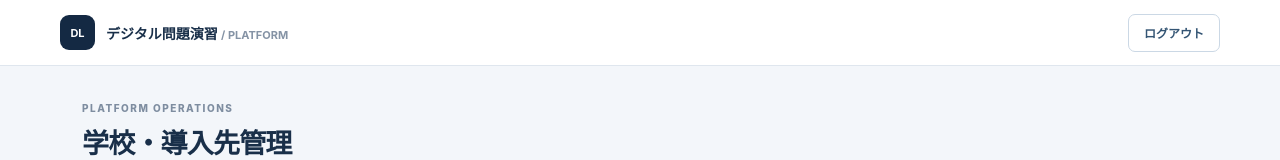
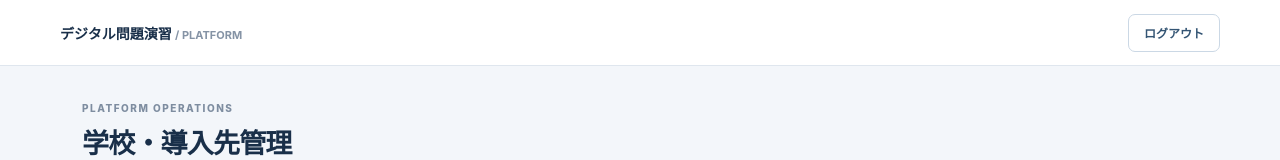
Before and after one commit to teikitesuto-tesutotaisakupurinto/digital-learning-system, a website: page public/platform/schools.html in a window 1280 px wide. Shown: the top 160 px of the page. Drawn offline with nearby package versions, Linux system fonts and the light colour scheme; no server answers.

Commit message:
Remove decorative platform logo mark

```diff
--- a/public/platform/schools.html
+++ b/public/platform/schools.html
@@ -18,7 +18,7 @@ table{width:100%;border-collapse:collapse;font-size:12px}th,td{text-align:left;p
 </style>
 </head>
 <body>
-<header class="top"><div class="brand"><span class="mark">DL</span><span>デジタル問題演習 <span class="muted">/ PLATFORM</span></span></div><button id="logout">ログアウト</button></header>
+<header class="top"><div class="brand"><span>デジタル問題演習 <span class="muted">/ PLATFORM</span></span></div><button id="logout">ログアウト</button></header>
 <main>
 <div class="eyebrow">PLATFORM OPERATIONS</div><h1>学校・導入先管理</h1><p class="lead">学校ごとの利用環境を作成し、利用状態を管理します。この画面の操作はプラットフォーム管理者として許可されたアカウントのみ実行できます。</p>
 <div id="notice" class="notice" role="status"></div>
```
